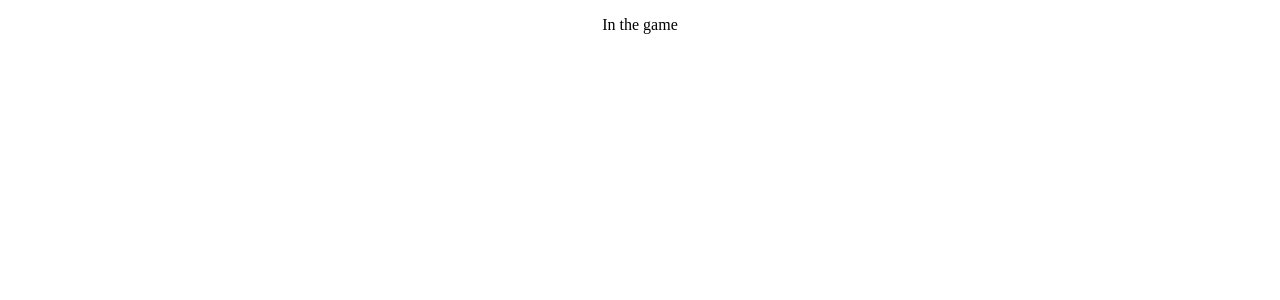
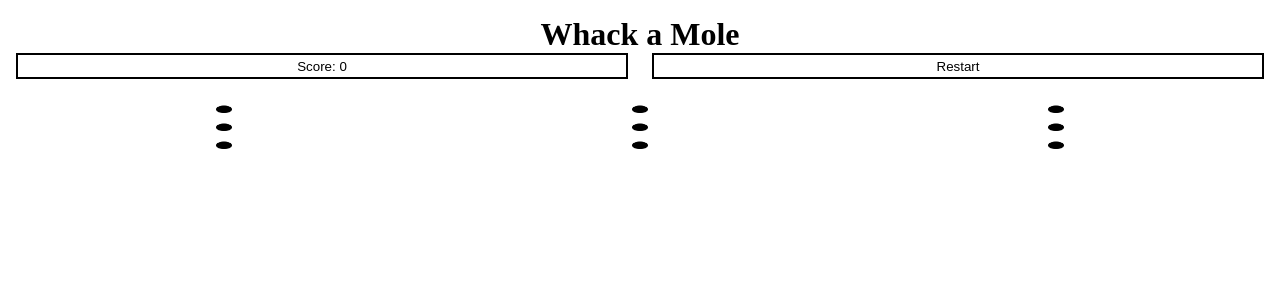
Before and after one commit to marymevs/whack-a-mole, a React (Vite) app: page / in a window 1280 px wide. Both pictures are taken after a click on the button "Play". Shown: the top 300 px of the page. Built offline with nearby package versions, Linux system fonts and the light colour scheme.

Commit message:
Show holes on game page

```diff
--- a/src/Game.jsx
+++ b/src/Game.jsx
@@ -1,3 +1,24 @@
+import { useGame } from "./GameContext";
+
+import "./game.css";
 export default function Game() {
-  return <p>In the game</p>;
+  const { score } = useGame();
+
+  return (
+    <main>
+      <nav>
+        <button>Score: {score}</button>
+        <button>Restart</button>
+      </nav>
+      <div className="game-area">
+        <ul>
+          {Array.from({ length: 9 }).map((_, i) => (
+            <li key={i} className="hole">
+              .
+            </li>
+          ))}
+        </ul>
+      </div>
+    </main>
+  );
 }
--- a/src/Welcome.jsx
+++ b/src/Welcome.jsx
@@ -2,11 +2,10 @@ import "./welcome.css";
 import { useGame } from "./GameContext";
 
 export default function Welcome() {
-  const { page, setPage } = useGame();
+  const { setPage } = useGame();
   return (
     <main>
       <section className="welcome">
-        <h1>Whack a Mole</h1>
         <p>Welcome to Whack a Mole!</p>
         <p>Whack a mole to earn points!</p>
         <p>How many can you get?</p>
--- /dev/null
+++ b/src/game.css
@@ -0,0 +1,11 @@
+nav {
+  display: grid;
+  grid-template-columns: 1fr 1fr;
+  gap: 3ch;
+}
+
+.game-area ul {
+  list-style: none;
+  display: grid;
+  grid-template-columns: 1fr 1fr 1fr;
+}
--- a/src/main.jsx
+++ b/src/main.jsx
@@ -7,6 +7,7 @@ import App from "./App.jsx";
 createRoot(document.getElementById("root")).render(
   <StrictMode>
     <GameProvider>
+      <h1>Whack a Mole</h1>
       <App />
     </GameProvider>
   </StrictMode>,
```
